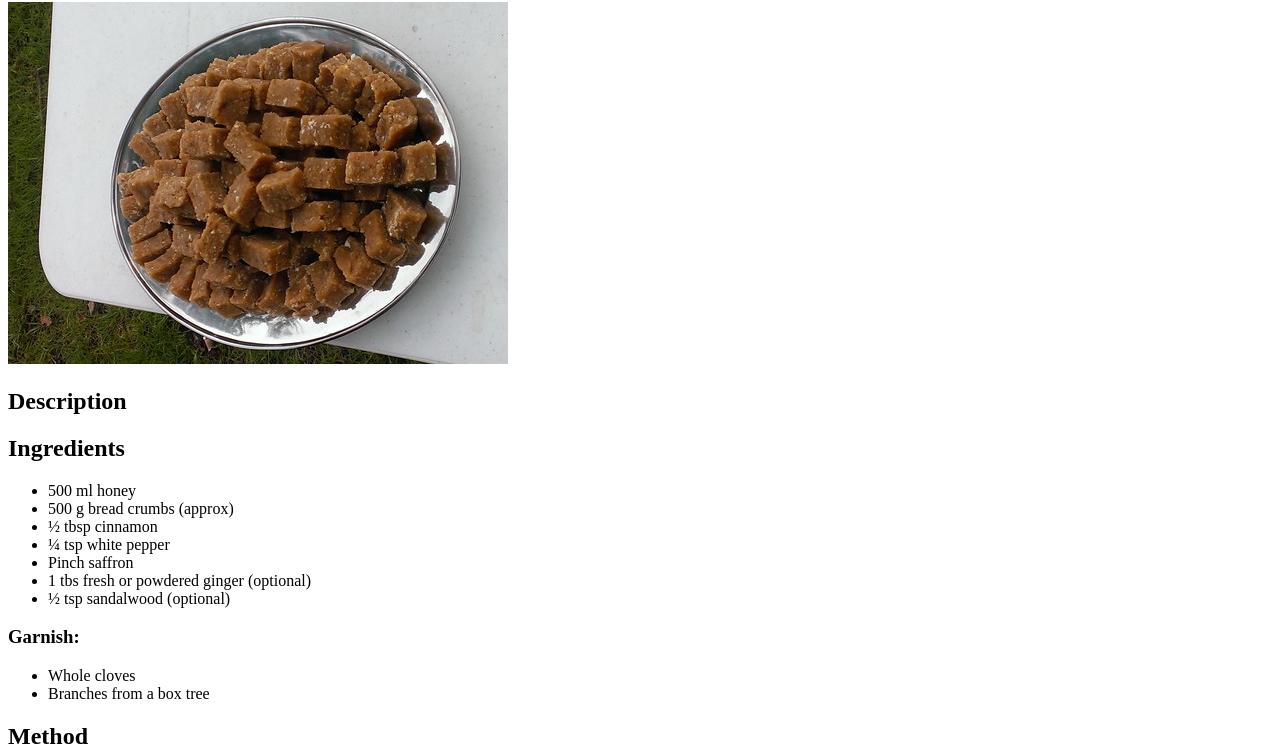
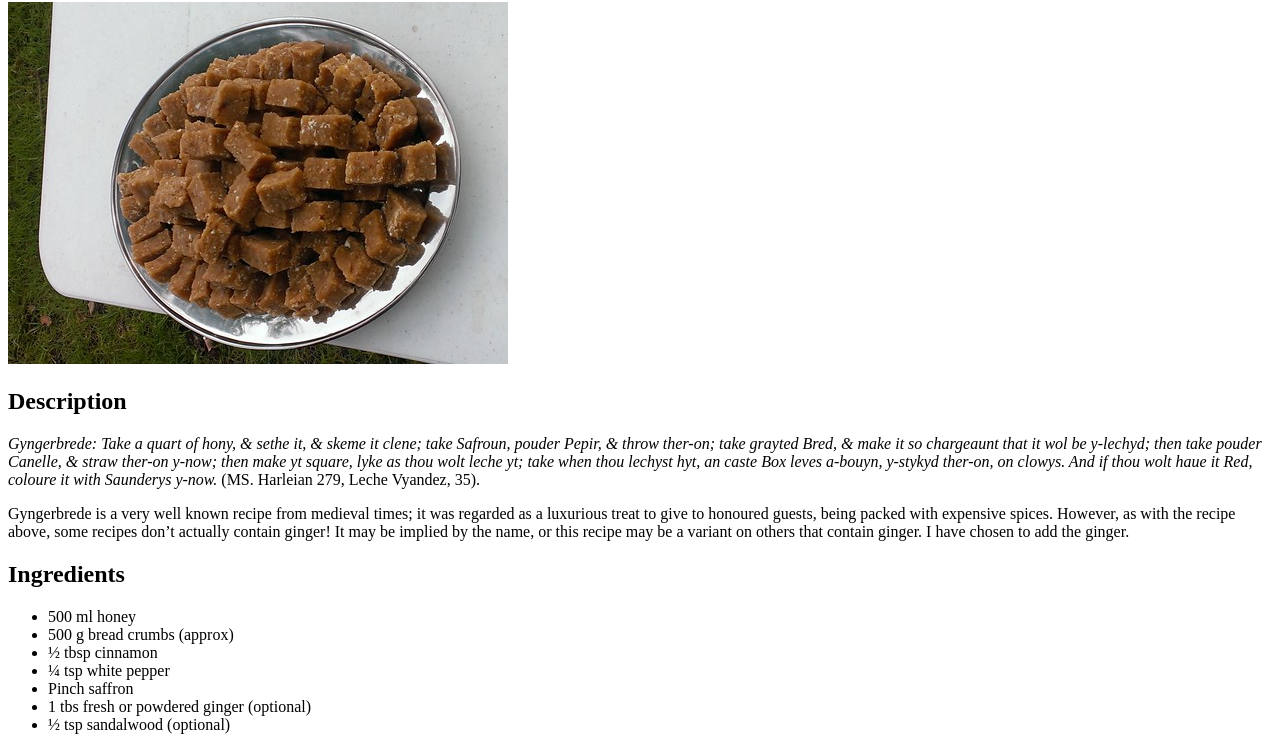
Before and after one commit to fernandodemartin/medieval-recipes, a plain HTML site: page recipes/gingerbread.html in a window 1280 px wide. Shown: the part 78-824 px from the top of the page. Drawn offline with Linux system fonts and the light colour scheme.

Commit message:
Ammend first recipe description

```diff
--- a/recipes/gingerbread.html
+++ b/recipes/gingerbread.html
@@ -10,7 +10,8 @@
         <img src="../img/gingerbread.jpg" alt="Gingerbread squares served on a platter.">
 
         <h2>Description</h2>
-        <p></p>
+        <em><p>Gyngerbrede: Take a quart of hony, & sethe it, & skeme it clene; take Safroun, pouder Pepir, & throw ther-on; take grayted Bred, & make it so chargeaunt that it wol be y-lechyd; then take pouder Canelle, & straw ther-on y-now; then make yt square, lyke as thou wolt leche yt; take when thou lechyst hyt, an caste Box leves a-bouyn, y-stykyd ther-on, on clowys. And if thou wolt haue it Red, coloure it with Saunderys y-now.</em> (MS. Harleian 279, Leche Vyandez, 35).</p>
+        <p>Gyngerbrede is a very well known recipe from medieval times; it was regarded as a luxurious treat to give to honoured guests, being packed with expensive spices. However, as with the recipe above, some recipes don’t actually contain ginger! It may be implied by the name, or this recipe may be a variant on others that contain ginger. I have chosen to add the ginger.</p>
 
         <h2>Ingredients</h2>
         <ul>
```
